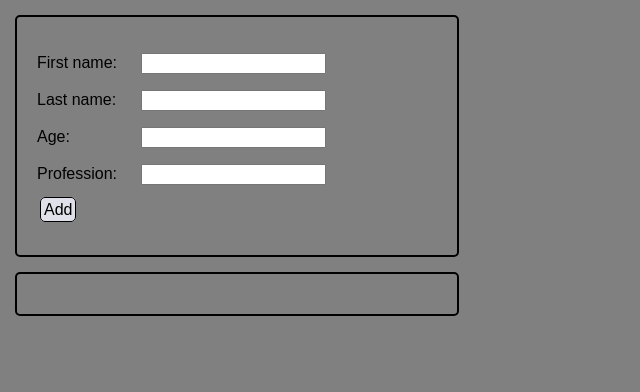
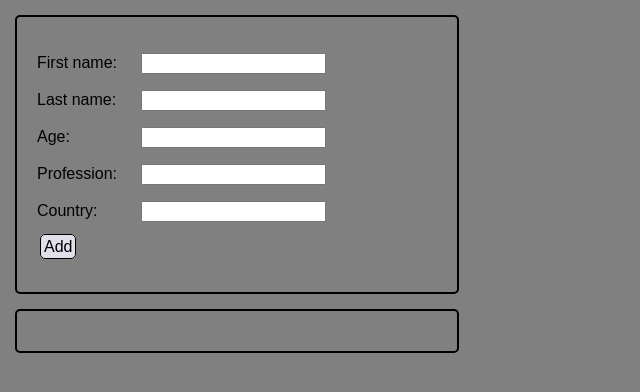
Before and after one commit to Andeke/demo_jQuery, a plain HTML site: page index.html in a window 1280 px wide. Shown: the whole page, without its empty margins (0-640 px from the left). Drawn offline with Linux system fonts and the light colour scheme.

Commit message:
Removed stupid file; added country to the form
It's not because I want to know where you live or something, you b-baka!

```diff
--- a/index.html
+++ b/index.html
@@ -25,6 +25,10 @@
             <label for="profession">Profession: </label>
             <input id="profession" type="text" name="profession" />
         </p>
+        <p>
+            <label for="country">Country: </label>
+            <input id="country" type="text" name="country" />
+        </p>
         <a id="add_item" href="#">Add</a>
     </form>
 </div>
```
Also changed, not shown: 1 other file.
